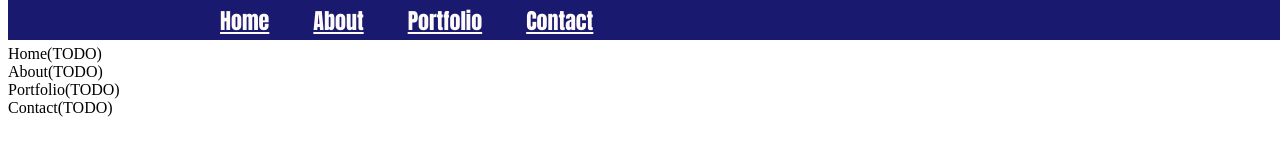
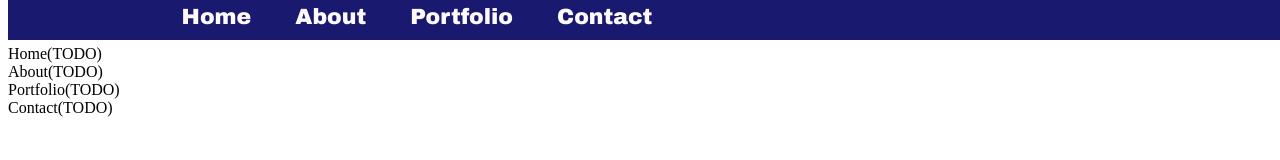
Before and after one commit to j4s0nl12/j4s0nl12.github.io, a plain HTML site: page index.html in a window 1280 px wide. Drawn offline with Linux system fonts and the light colour scheme.

Commit message:
Update styles.css

```diff
--- a/styles.css
+++ b/styles.css
@@ -8,8 +8,8 @@
 }
 
 #navbuttonholder {
-    margin-left: 15%;
-    margin-top: 4px;
+    margin-left: 12%;
+    margin-top: 5px;
 }
 
 #belownav {
@@ -21,7 +21,8 @@
     color: snow;
     margin: 15px 20px;
     font-size: 22px;
-    font-family: impact;
+    font-family: arial black;
+    text-decoration: initial;
 }
 
 .navbar_button:hover {
```
